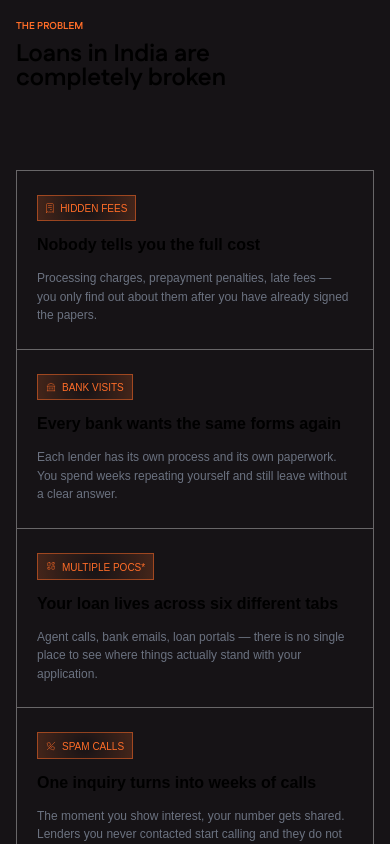
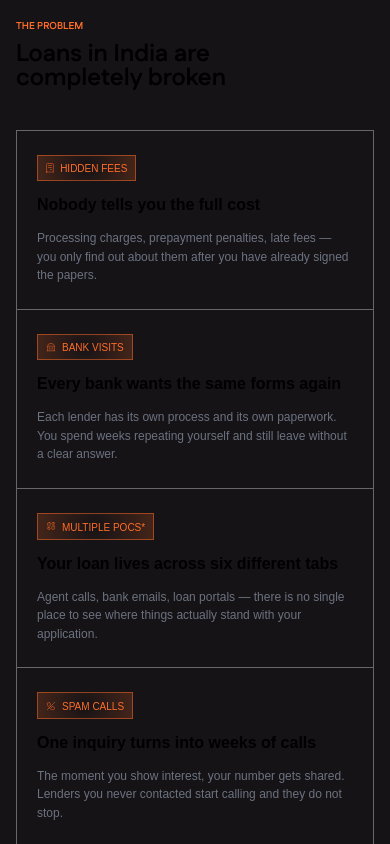
Before and after one commit to Sama-3l/Paisa-Rupay, a Next.js app: page / in a window 390 px wide. Shown: the part 1140-1984 px from the top of the page. Built offline with nearby package versions, Linux system fonts and the light colour scheme; a web font is replaced by a local one.

Commit message:
Problem table fixes

```diff
--- a/app/(home)/TheProblem/ProblemTable/problem_table.module.css
+++ b/app/(home)/TheProblem/ProblemTable/problem_table.module.css
@@ -111,4 +111,8 @@
     gap: 6px;
     padding: 4px 8px;
   }
+
+  .problem_wrapper {
+    margin-top: 40px;
+  }
 }
```
Also changed, not shown: app/(home)/TheProblem/the_problem.module.css (deleted).
